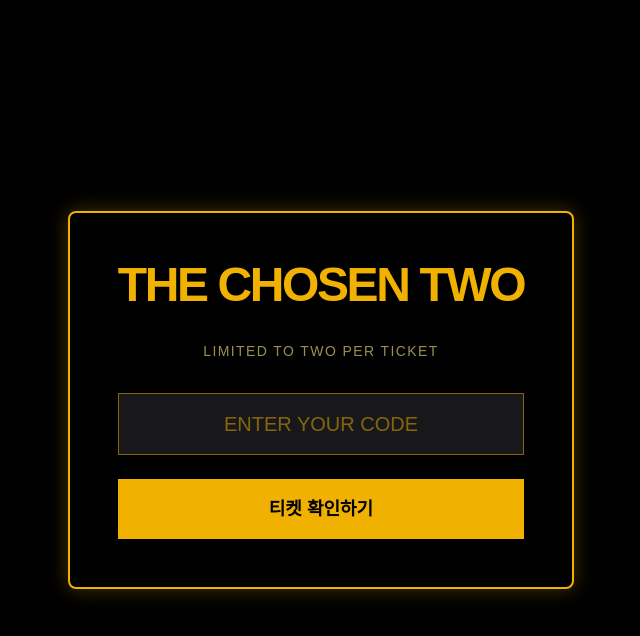
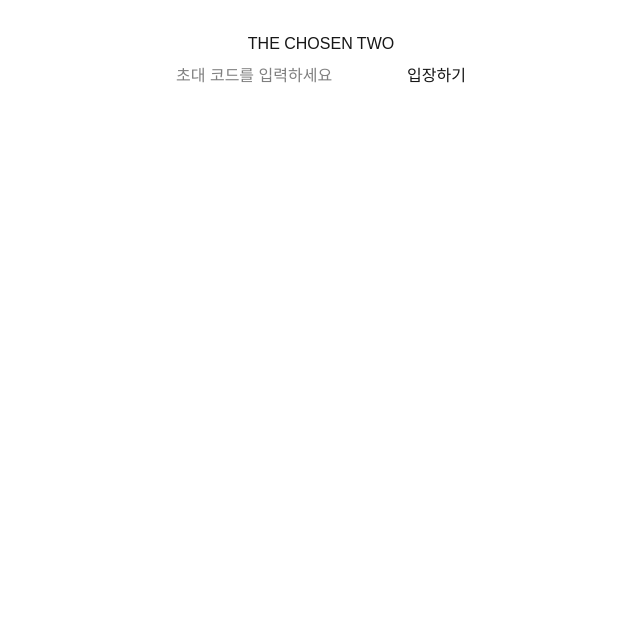
Before and after one commit to Yunseong0227/The-Chosen-Two, a Next.js app: page / in a window 1280 px wide. Shown: the top 636 px of the page, without its empty margins (319-959 px from the left). Built offline with nearby package versions, Linux system fonts and the light colour scheme.

Commit message:
feat: add fetch logic to page.tsx

```diff
--- a/app/page.tsx
+++ b/app/page.tsx
@@ -1,49 +1,48 @@
 'use client';
+
 import { useState } from 'react';
 
 export default function Home() {
   const [code, setCode] = useState('');
-  const [status, setStatus] = useState('');
+  const [message, setMessage] = useState('');
 
-  const checkTicket = async () => {
-    setStatus('확인 중...');
+  const checkInvite = async () => {
+    setMessage('확인 중...');
+
+    try {
+      // 바로 이 부분이 API를 호출하는(fetch) 핵심 코드입니다!
       const res = await fetch('/api/check-invite', {
         method: 'POST',
-      body: JSON.stringify({ inviteCode: code }),
+        headers: { 'Content-Type': 'application/json' },
+        body: JSON.stringify({ code }),
       });
 
-    const result = await res.json();
+      const data = await res.json();
 
-    if (result.allowed) {
-      alert("🎟 입장 성공! THE CHOSEN TWO에 오신 것을 환영합니다.");
-      setStatus('입장 성공');
+      if (res.ok) {
+        setMessage(`✅ 입장 성공! 남은 횟수: ${data.remaining}`);
       } else {
-      setStatus(result.message);
+        setMessage(`❌ 에러: ${data.error || '알 수 없는 오류'}`);
+      }
+    } catch (err) {
+      setMessage('❌ 서버 연결에 실패했습니다.');
     }
   };
 
   return (
-    <div className="min-h-screen bg-black text-yellow-500 flex flex-col items-center justify-center p-4">
-      <div className="border-2 border-yellow-500 p-12 text-center rounded-lg shadow-[0_0_20px_rgba(234,179,8,0.3)]">
-        <h1 className="text-5xl font-black mb-8 tracking-tighter">THE CHOSEN TWO</h1>
-        <p className="mb-8 text-yellow-200/60 uppercase tracking-widest text-sm">Limited to two per ticket</p>
-
+    <main style={{ padding: '2rem', textAlign: 'center' }}>
+      <h1>THE CHOSEN TWO</h1>
       <input
-          className="bg-zinc-900 border border-yellow-500/50 p-4 text-center text-xl w-full focus:outline-none focus:border-yellow-500"
+        type="text"
         value={code}
-          onChange={(e) => setCode(e.target.value.toUpperCase())}
-          placeholder="ENTER YOUR CODE"
+        onChange={(e) => setCode(e.target.value)}
+        placeholder="초대 코드를 입력하세요"
+        style={{ padding: '0.5rem', color: 'black' }}
       />
-
-        <button
-          className="mt-6 w-full bg-yellow-500 text-black py-4 font-bold text-lg hover:bg-yellow-400 transition-colors"
-          onClick={checkTicket}
-        >
-          티켓 확인하기
+      <button onClick={checkInvite} style={{ marginLeft: '0.5rem', padding: '0.5rem' }}>
+        입장하기
       </button>
-
-        {status && <p className="mt-6 text-sm font-medium">{status}</p>}
-      </div>
-    </div>
+      <p style={{ marginTop: '1rem' }}>{message}</p>
+    </main>
   );
 }
```
Lines whose indentation alone changed are shown as unchanged.
